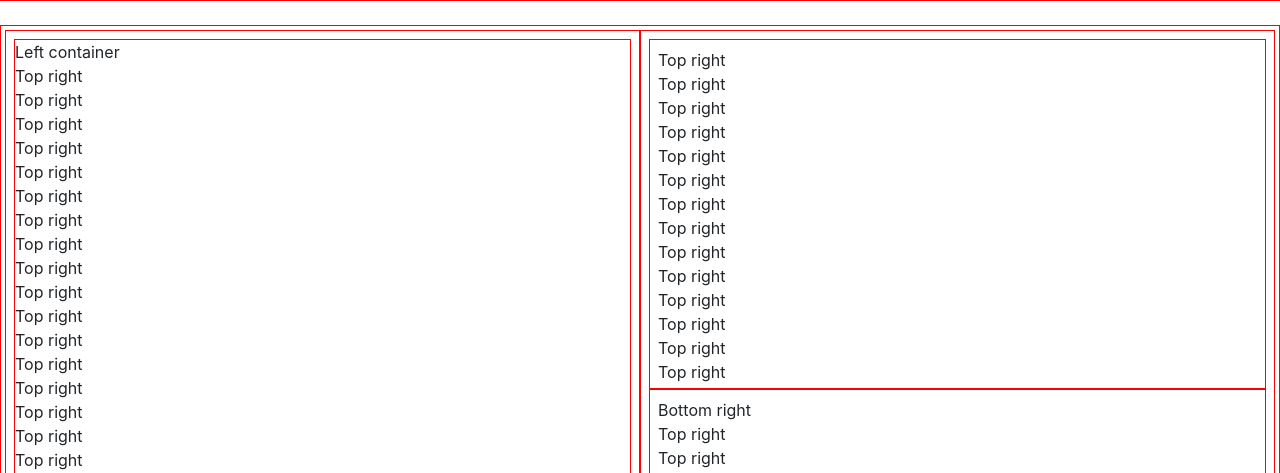
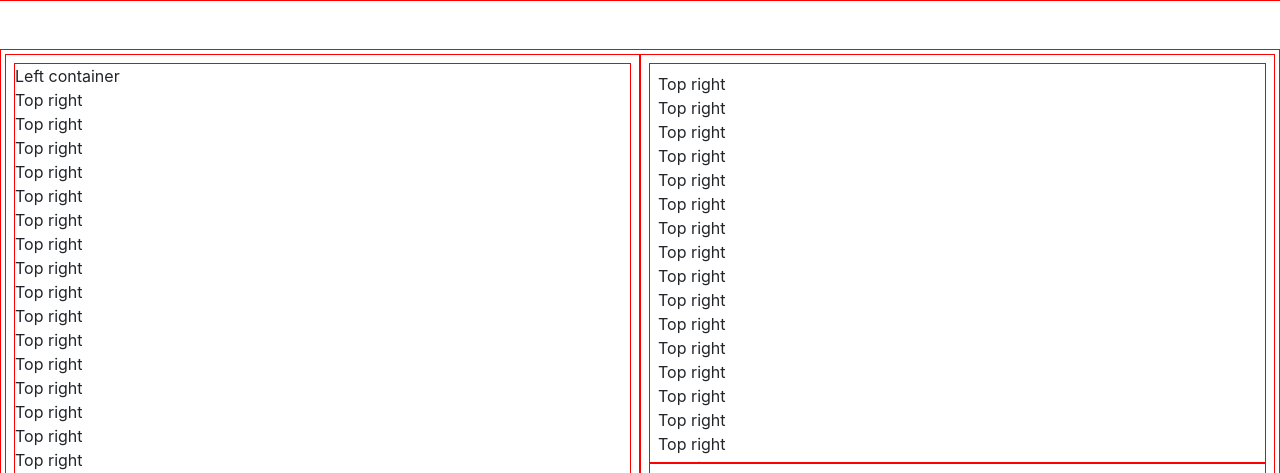
Before and after one commit to LohitakshTrehan/BirthdayNotifier, a website: page public/try.html in a window 1280 px wide. Shown: the part 327-800 px from the top of the page. Drawn offline with nearby package versions, Linux system fonts and the light colour scheme.

Commit message:
flex layout now working in show liist, edit profile and inline error still pending,cards to be displayed opened is still in ques
Signed-off-by: Lohitaksh Trehan <lohitaksh.trehan@iongroup.com>

```diff
--- a/public/scripts/home.js
+++ b/public/scripts/home.js
@@ -12,8 +12,9 @@ export function home(){
     document.getElementById("bodyTag").setAttribute("style","");
     //make div and append br and other div
     var mainContentDiv = document.createElement("div");
-    mainContentDiv.setAttribute("class","container-fluid");
+    mainContentDiv.setAttribute("class","p-1");
     mainContentDiv.setAttribute("id","main-content");
+    mainContentDiv.setAttribute("style","display: flex; height: 100%;overflow: auto;")
     document.getElementById("bodyTag").prepend(mainContentDiv);
 
     var br = document.createElement("br");
@@ -29,6 +30,7 @@ export function home(){
                             <a class="navbar-brand" href="#" onClick="document.location.reload(true)">Birthday Notifier</a>
                             <img class="ml-auto navbar-brand" src="https://img.icons8.com/ios-glyphs/30/000000/user--v1.png">
                             <a class="navbar-brand">${JSON.parse(localStorage.getItem('currentUser')).name}</a>
+                            <button id="edit_profile" class="navbar-brand btn btn-outline-warning">Edit Profile</button>
                             <button id="logout" class="navbar-brand btn btn-outline-primary">Logout</button>
                         </nav>
     `;
--- a/public/try.html
+++ b/public/try.html
@@ -8,10 +8,6 @@
     <link rel="shortcut icon" type="image/png" href="./assets/logo.png"/>
     <link rel="stylesheet" href="https://stackpath.bootstrapcdn.com/bootstrap/4.3.1/css/bootstrap.min.css" integrity="sha384-ggOyR0iXCbMQv3Xipma34MD+dH/1fQ784/j6cY/iJTQUOhcWr7x9JvoRxT2MZw1T" crossorigin="anonymous">
     <style>
-        .half-containers {
-            flex: 1;
-            overflow: auto;
-        }
         div {
             box-sizing: border-box;
             border: 0.5px solid red;
@@ -32,11 +28,25 @@
                 <button id="logout" class="navbar-brand btn btn-outline-primary">Logout</button>
             </nav>
     </div>
-    <br>
-    <div class="p-1" id="main-content" style="display: flex; height: 100%;overflow: auto;">
-            <div class="left-container p-2" style="flex: 1 1 0;overflow: auto;">
-                <div style="overflow: auto; max-height: 700px;">
+    <br><br>
+    <div class="p-1 container-fluid" id="main-content" style="display: flex; height: 100%;overflow: auto;">
+            <div class="p-2" style="flex: 1 1 0;overflow: auto;">
+                <div style="overflow: auto; max-height: 800px;">
                     Left container<br>
+                    Top right<br>
+                    Top right<br>
+                    Top right<br>
+                    Top right<br>
+                    Top right<br>
+                    Top right<br>
+                    Top right<br>
+                    Top right<br>
+                    Top right<br>
+                    Top right<br>
+                    Top right<br>
+                    Top right<br>
+                    Top right<br>
+                    Top right<br>
                     Top right<br>
                     Top right<br>
                     Top right<br>
@@ -71,8 +81,8 @@
                     Top right<br>
                 </div>
             </div>
-            <div class="right-container p-2" style="flex: 1 1 0;display: flex;flex-direction: column;">
-                <div class="half-containers p-2" style="max-height: 350px;">
+            <div class="p-2" style="flex: 1 1 0;display: flex;flex-direction: column;">
+                <div class="p-2" style="max-height: 400px;flex: 1;overflow: auto;">
                   Top right<br>
                   Top right<br>
                   Top right<br>
@@ -106,7 +116,7 @@
                   Top right<br>
                   Top right<br>
                  </div>
-                <div class="half-containers p-2" style="max-height: 350px">
+                <div class="p-2" style="max-height: 400px;flex: 1;overflow: auto;">
                         Bottom right<br>
                         Top right<br>
                         Top right<br>
```
Also changed, not shown: public/scripts/showList.js (+39 -3 lines).
